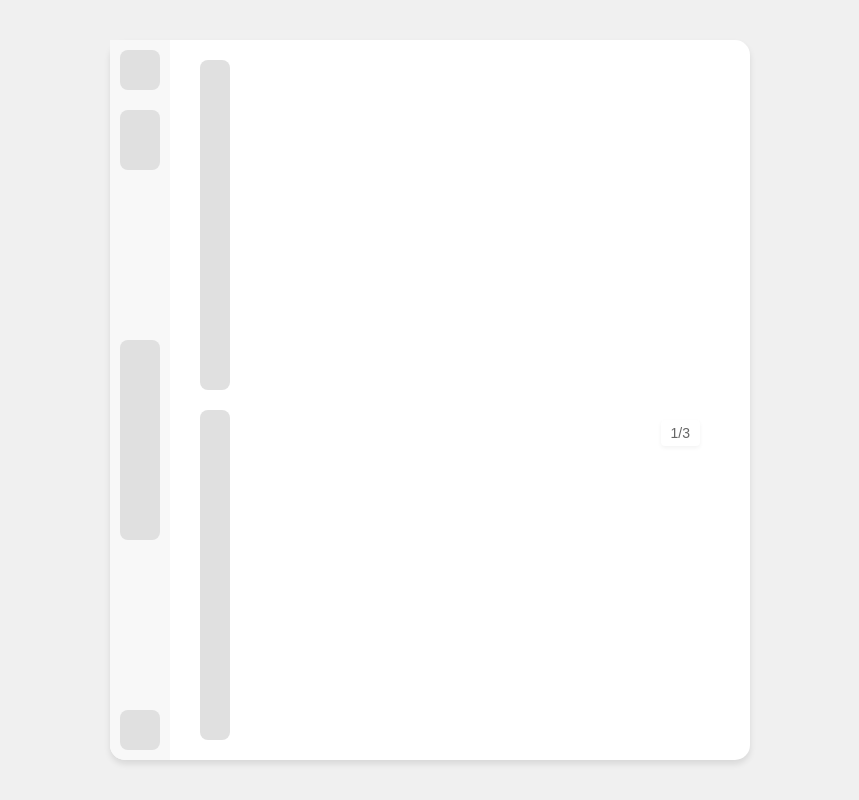
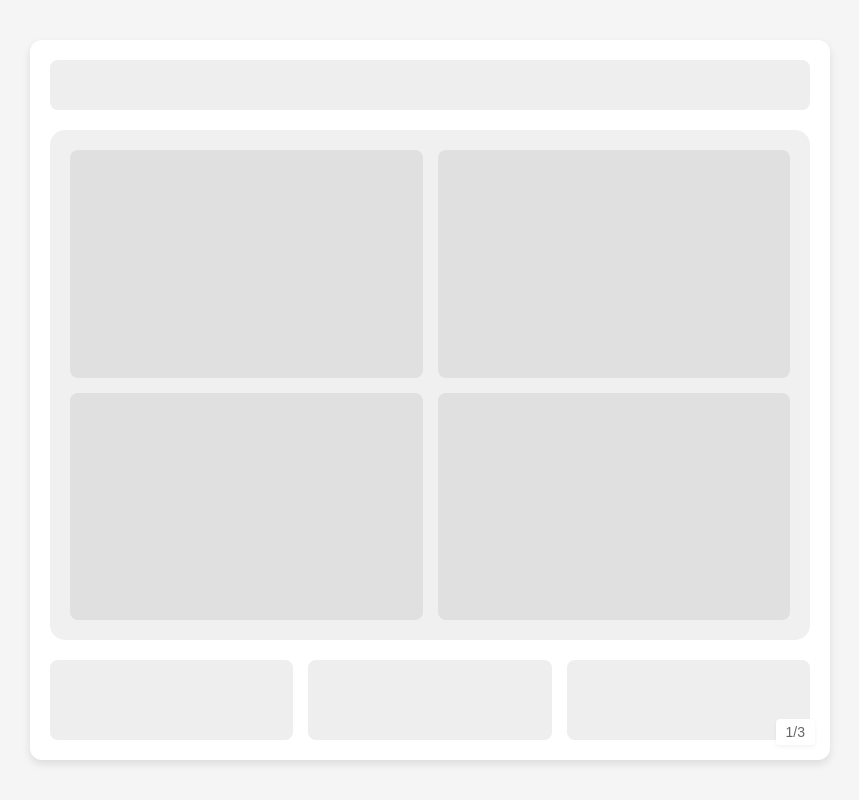
Before and after one commit to websimapi/websim-ui-template-recreation, a plain HTML site: page index.html in a window 1280 px wide. Shown: the whole page, without its empty margins (210-1069 px from the left). Drawn offline with Linux system fonts and the light colour scheme.

Commit message:
v3: Re analyze what's on the paper in the image and duplicate the UI templates

```diff
--- a/index.html
+++ b/index.html
@@ -7,22 +7,25 @@
 </head>
 <body>
   <div class="container">
-    <main class="main-section">
-      <aside class="sidebar">
-        <div class="sidebar-left-shape"></div>
-        <div class="sidebar-small-rect"></div>
-        <div class="sidebar-large-rect"></div>
-        <div class="sidebar-right-shape"></div>
-      </aside>
-
-      <div class="main-content">
-        <div class="top-shape"></div>
-        <div class="content-area">
-          <div class="page-indicator">1/3</div>
+    <header class="top-bar"></header>
+    <main class="main-content">
+      <div class="center-panel">
+        <div class="rounded-container">
+          <div class="grid-layout">
+            <div class="grid-item"></div>
+            <div class="grid-item"></div>
+            <div class="grid-item"></div>
+            <div class="grid-item"></div>
+          </div>
         </div>
-        <div class="bottom-shape"></div>
+      </div>
+      <div class="bottom-section">
+        <div class="bottom-item"></div>
+        <div class="bottom-item"></div>
+        <div class="bottom-item"></div>
       </div>
     </main>
+    <div class="page-indicator">1/3</div>
   </div>
 <script defer src="https://static.cloudflareinsights.com/beacon.min.js/v8c78df7c7c0f484497ecbca7046644da1771523124516" integrity="sha512-8DS7rgIrAmghBFwoOTujcf6D9rXvH8xm8JQ1Ja01h9QX8EzXldiszufYa4IFfKdLUKTTrnSFXLDkUEOTrZQ8Qg==" data-cf-beacon='{"version":"2024.11.0","token":"4c6229722a6346bc8eb5cb0e5eae5d41","server_timing":{"name":{"cfCacheStatus":true,"cfEdge":true,"cfExtPri":true,"cfL4":true,"cfOrigin":true,"cfSpeedBrain":true},"location_startswith":null}}' crossorigin="anonymous"></script>
 </body>
--- a/styles.css
+++ b/styles.css
@@ -5,100 +5,92 @@
 }
 
 body {
-  background: #f0f0f0;
+  background: #f5f5f5;
   min-height: 100vh;
   display: flex;
   justify-content: center;
   align-items: center;
   font-family: Arial, sans-serif;
+  padding: 20px;
 }
 
 .container {
+  background: white;
+  border-radius: 12px;
+  box-shadow: 0 4px 8px rgba(0, 0, 0, 0.1);
+  width: 100%;
+  max-width: 800px;
+  height: 90vh;
+  max-height: 900px;
+  position: relative;
   display: flex;
   flex-direction: column;
-  background: white;
-  border-radius: 15px;
-  box-shadow: 0 4px 6px rgba(0, 0, 0, 0.1);
-  width: 80vh;
-  height: 90%;
-  max-height: 800px;
-  position: relative;
-}
-
-.main-section {
-  display: flex;
-  flex: 1;
-}
-
-.sidebar {
-  height: 100%;
-  width: 60px;
-  background: #f8f8f8;
-  border-radius: 0 0 0 15px;
-  padding: 10px;
-  display: flex;
-  flex-direction: column;
-  align-items: center;
+  padding: 20px;
   gap: 20px;
 }
 
-.sidebar-left-shape,
-.sidebar-right-shape {
-  width: 40px;
-  height: 40px;
+.top-bar {
+  height: 50px;
+  background: #eee;
+  border-radius: 8px;
+  width: 100%;
+}
+
+.main-content {
+  flex: 1;
+  display: flex;
+  flex-direction: column;
+  gap: 20px;
+}
+
+.center-panel {
+  flex: 1;
+  display: flex;
+  justify-content: center;
+  align-items: center;
+}
+
+.rounded-container {
+  background: #f0f0f0;
+  border-radius: 15px;
+  width: 100%;
+  height: 100%;
+  padding: 20px;
+}
+
+.grid-layout {
+  display: grid;
+  grid-template-columns: repeat(2, 1fr);
+  grid-template-rows: repeat(2, 1fr);
+  gap: 15px;
+  height: 100%;
+}
+
+.grid-item {
   background: #e0e0e0;
   border-radius: 8px;
 }
 
-.sidebar-small-rect {
-  width: 40px;
-  height: 60px;
-  background: #e0e0e0;
-  border-radius: 8px;
+.bottom-section {
+  height: 80px;
+  display: flex;
+  gap: 15px;
 }
 
-.sidebar-large-rect {
-  width: 40px;
-  height: 200px;
-  background: #e0e0e0;
+.bottom-item {
+  flex: 1;
+  background: #eee;
   border-radius: 8px;
-  margin-top: auto;
-  margin-bottom: auto;
-}
-
-.main-content {
-  flex: 1;
-  padding: 20px;
-  display: flex;
-  flex-direction: column;
-  position: relative;
-}
-
-.top-shape,
-.bottom-shape {
-  width: 30px;
-  background: #e0e0e0;
-  border-radius: 8px;
-  margin: 0 10px;
-  height: 95%;
-}
-
-.content-area {
-  flex: 1;
-  position: relative;
-  background: #fafafa;
-  border-radius: 8px;
-  margin: 10px;
 }
 
 .page-indicator {
   position: absolute;
-  top: 20px;
-  right: 20px;
+  bottom: 15px;
+  right: 15px;
   font-size: 14px;
   color: #666;
+  padding: 5px 10px;
   background: white;
-  padding: 5px 10px;
   border-radius: 4px;
   box-shadow: 0 2px 4px rgba(0, 0, 0, 0.05);
 }
```
Also changed, not shown: 1 other file.
